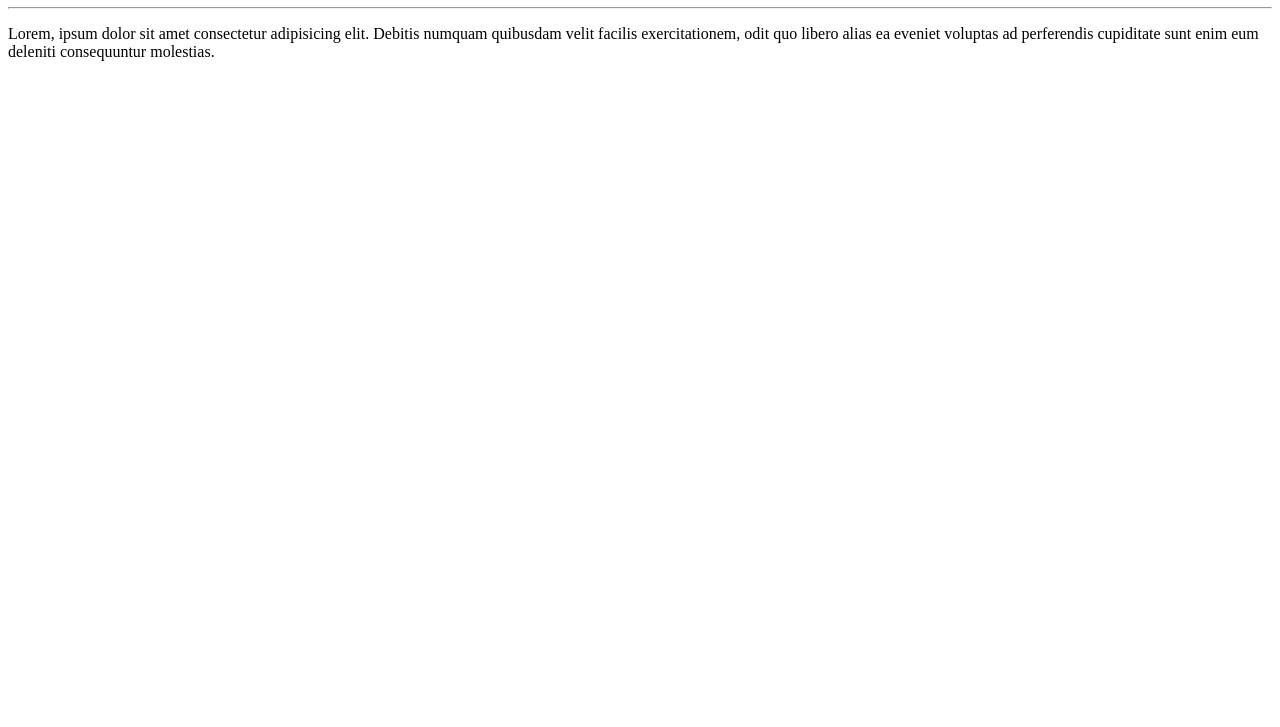
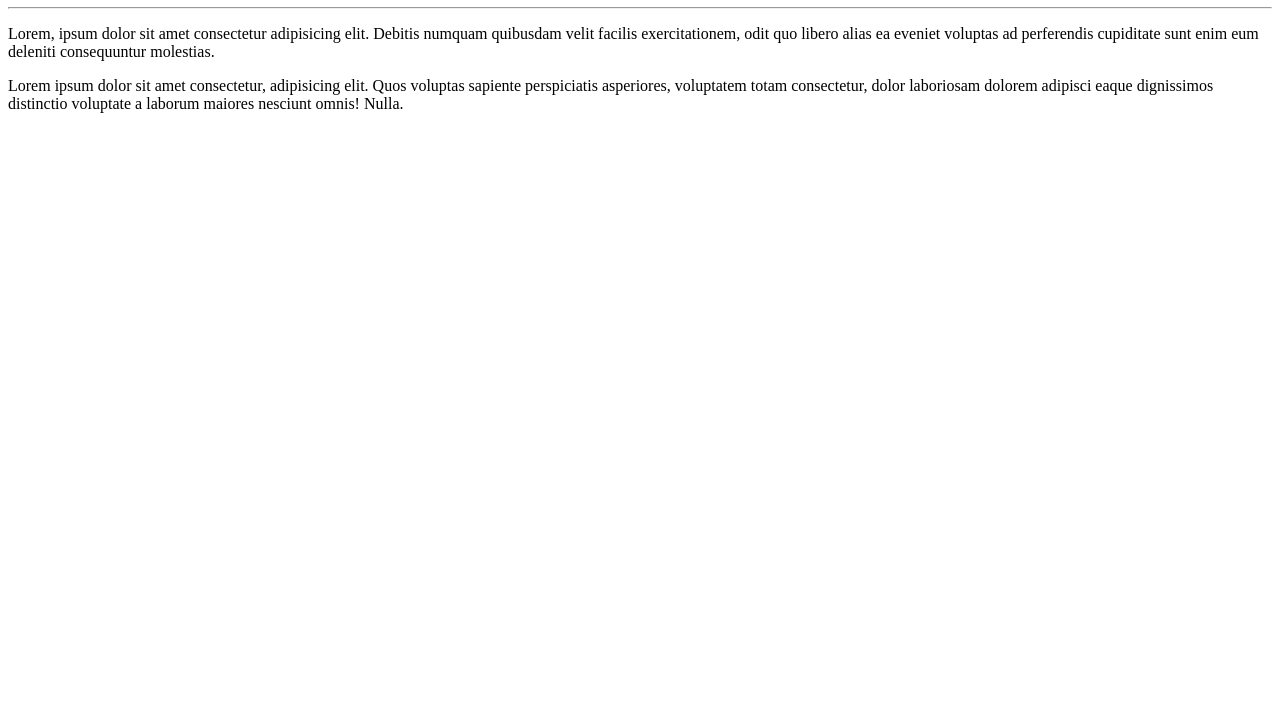
Before and after one commit to Elen1984/Ola-mundo, a plain HTML site: page site_exemplo/index.html in a window 1280 px wide. Shown: the part 73-800 px from the top of the page. Drawn offline with Linux system fonts and the light colour scheme.

Commit message:
adicionei um parágrafo

```diff
--- a/site_exemplo/index.html
+++ b/site_exemplo/index.html
@@ -9,6 +9,7 @@
     <h1>Olá, mundo!</h1>
     <hr>
     <p>Lorem, ipsum dolor sit amet consectetur adipisicing elit. Debitis numquam quibusdam velit facilis exercitationem, odit quo libero alias ea eveniet voluptas ad perferendis cupiditate sunt enim eum deleniti consequuntur molestias.</p>
+    <p>Lorem ipsum dolor sit amet consectetur, adipisicing elit. Quos voluptas sapiente perspiciatis asperiores, voluptatem totam consectetur, dolor laboriosam dolorem adipisci eaque dignissimos distinctio voluptate a laborum maiores nesciunt omnis! Nulla.</p>
 
 </body>
 </html>
```
